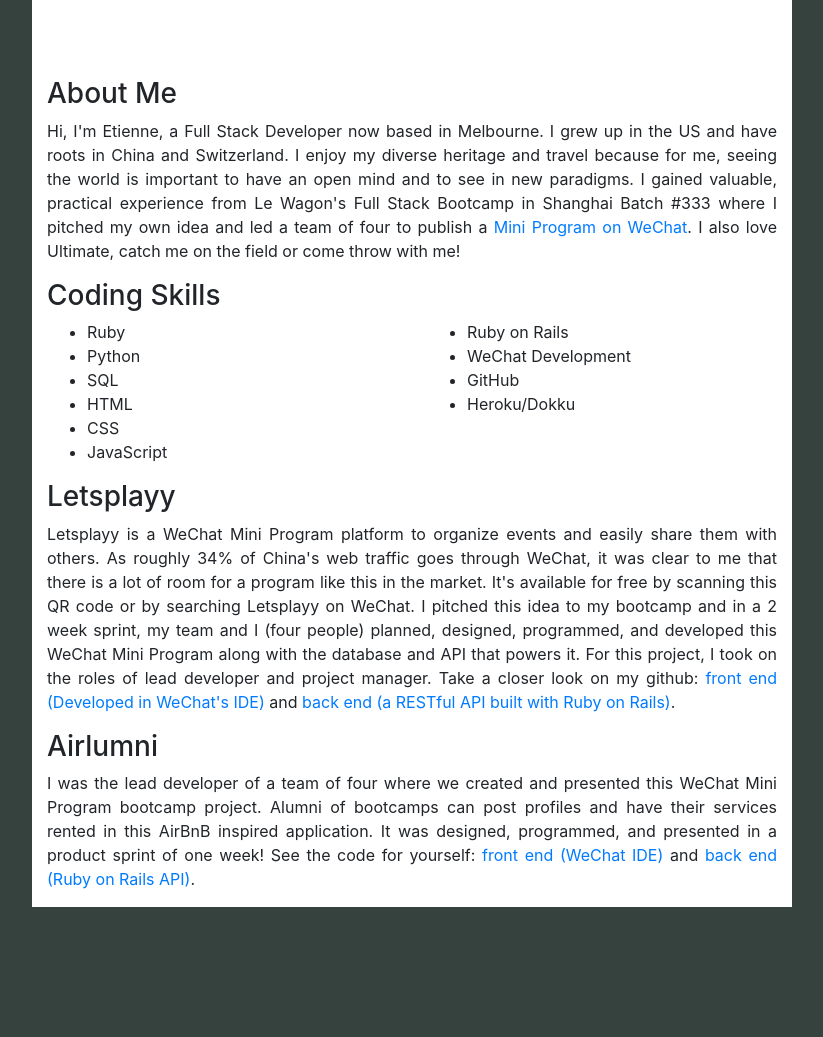
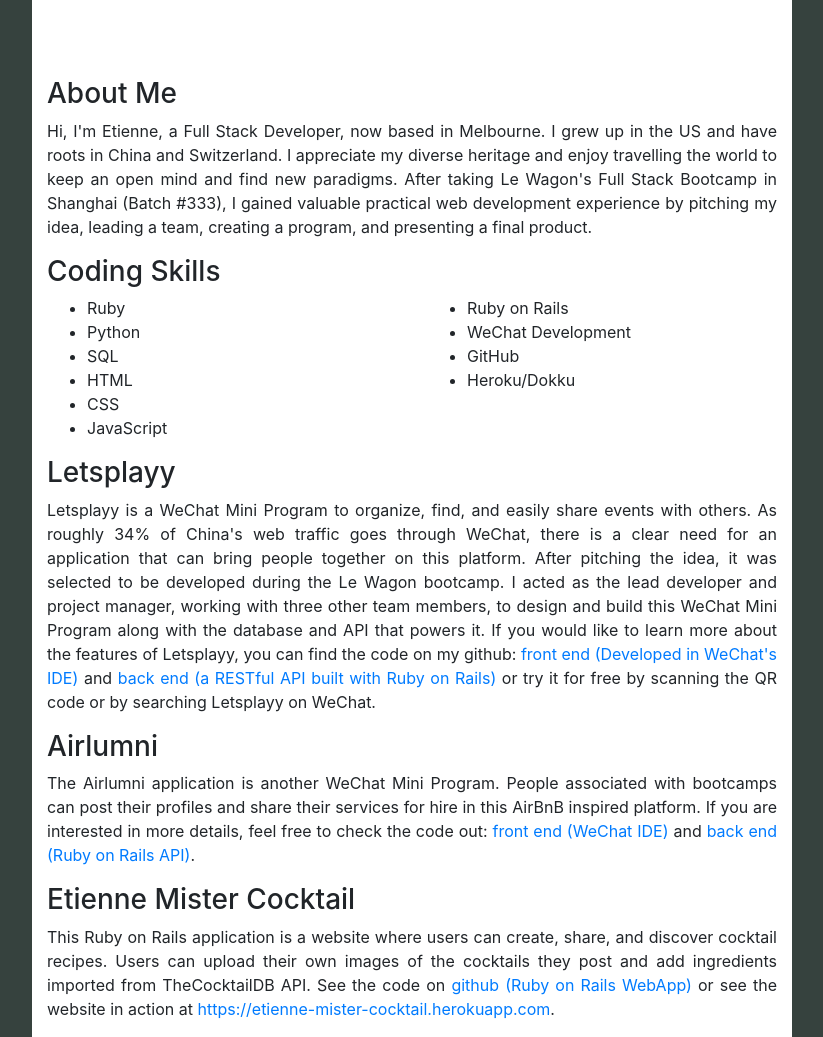
Before and after one commit to Tichelrahk/portfolio, a plain HTML site: page index.html in a window 1280 px wide. Shown: the part 819-1856 px from the top of the page, without its empty margins (228-1051 px from the left). Before the commit the page ends 1726 px from the top, so only its background shows below. Drawn offline with nearby package versions, Linux system fonts and the light colour scheme.

Commit message:
Changed wording of projects and added mister cocktail

```diff
--- a/index.html
+++ b/index.html
@@ -27,8 +27,7 @@
         </a>
         <div id="intro" class="intro">
           <h3>About Me</h3>
-          <p class="text-justify">Hi, I'm Etienne, a Full Stack Developer now based in Melbourne. I grew up in the US and have roots in China and Switzerland. I enjoy my diverse heritage and travel because for me, seeing the world is important to have an open mind and to see in new paradigms. I gained valuable, practical experience from Le Wagon's Full Stack Bootcamp in Shanghai Batch #333 where I pitched my own idea and led a team of four to publish a <a href="#letsplayy">Mini Program on WeChat</a>. I also love Ultimate, catch me on the field or come throw with me!</p>
-
+          <p class="text-justify">Hi, I'm Etienne, a Full Stack Developer, now based in Melbourne. I grew up in the US and have roots in China and Switzerland. I appreciate my diverse heritage and enjoy travelling the world to keep an open mind and find new paradigms. After taking Le Wagon's Full Stack Bootcamp in Shanghai (Batch #333), I gained valuable practical web development experience by pitching my idea, leading a team, creating a program, and presenting a final product.</p>
 <!--           <a href="https://github.com/Tichelrahk">https://github.com/Tichelrahk</a>
           <a href="https://www.lewagon.com/">here</a> -->
         </div>
@@ -59,15 +58,21 @@
           <div id="letsplayy" >
             <h3>Letsplayy</h3>
             <p class="text-justify">
-              Letsplayy is a WeChat Mini Program platform to organize events and easily share them with others. As roughly 34% of China's web traffic goes through WeChat, it was clear to me that there is a lot of room for a program like this in the market. It's available for free by scanning this QR code or by searching Letsplayy on WeChat. I pitched this idea to my bootcamp and in a 2 week sprint, my team and I (four people) planned, designed, programmed, and developed this WeChat Mini Program along with the database and API that powers it. For this project, I took on the roles of lead developer and project manager. Take a closer look on my github: <a target="blank" href="https://github.com/Tichelrahk/letsplay-frontend">front end (Developed in WeChat's IDE)</a> and <a target="blank" href="https://github.com/Tichelrahk/letsplay-api">back end (a RESTful API built with Ruby on Rails)</a>.
+              Letsplayy is a WeChat Mini Program to organize, find, and easily share events with others. As roughly 34% of China's web traffic goes through WeChat, there is a clear need for an application that can bring people together on this platform. After pitching the idea, it was selected to be developed during the Le Wagon bootcamp. I acted as the lead developer and project manager, working with three other team members, to design and build this WeChat Mini Program along with the database and API that powers it. If you would like to learn more about the features of Letsplayy, you can find the code on my github: <a target="blank" href="https://github.com/Tichelrahk/letsplay-frontend">front end (Developed in WeChat's IDE)</a> and <a target="blank" href="https://github.com/Tichelrahk/letsplay-api">back end (a RESTful API built with Ruby on Rails)</a> or try it for free by scanning the QR code or by searching Letsplayy on WeChat.
+            </p>
           </div>
           <div id="airlumni">
             <h3>Airlumni</h3>
             <p class="text-justify">
-              I was the lead developer of a team of four where we created and presented this WeChat Mini Program bootcamp project. Alumni of bootcamps can post profiles and have their services rented in this AirBnB inspired application. It was designed, programmed, and presented in a product sprint of one week! See the code for yourself: <a target="blank" href="https://github.com/Tichelrahk/airlumni-frontend">front end (WeChat IDE)</a> and <a target="blank" href="https://github.com/Tichelrahk/airlumni-api">back end (Ruby on Rails API)</a>.
+              The Airlumni application is another WeChat Mini Program. People associated with bootcamps can post their profiles and share their services for hire in this AirBnB inspired platform. If you are interested in more details, feel free to check the code out: <a target="blank" href="https://github.com/Tichelrahk/airlumni-frontend">front end (WeChat IDE)</a> and <a target="blank" href="https://github.com/Tichelrahk/airlumni-api">back end (Ruby on Rails API)</a>.
             </p>
           </div>
-          </p>
+          <div id="cocktail">
+            <h3>Etienne Mister Cocktail</h3>
+            <p class="text-justify">
+              This Ruby on Rails application is a website where users can create, share, and discover cocktail recipes. Users can upload their own images of the cocktails they post and add ingredients imported from TheCocktailDB API. See the code on <a target="blank" href="https://github.com/Tichelrahk/rails-mister-cocktail">github (Ruby on Rails WebApp)</a> or see the website in action at <a target="blank" href="https://etienne-mister-cocktail.herokuapp.com">https://etienne-mister-cocktail.herokuapp.com</a>.
+            </p>
+          </div>
         </div>
       </div>
     </div>
```
